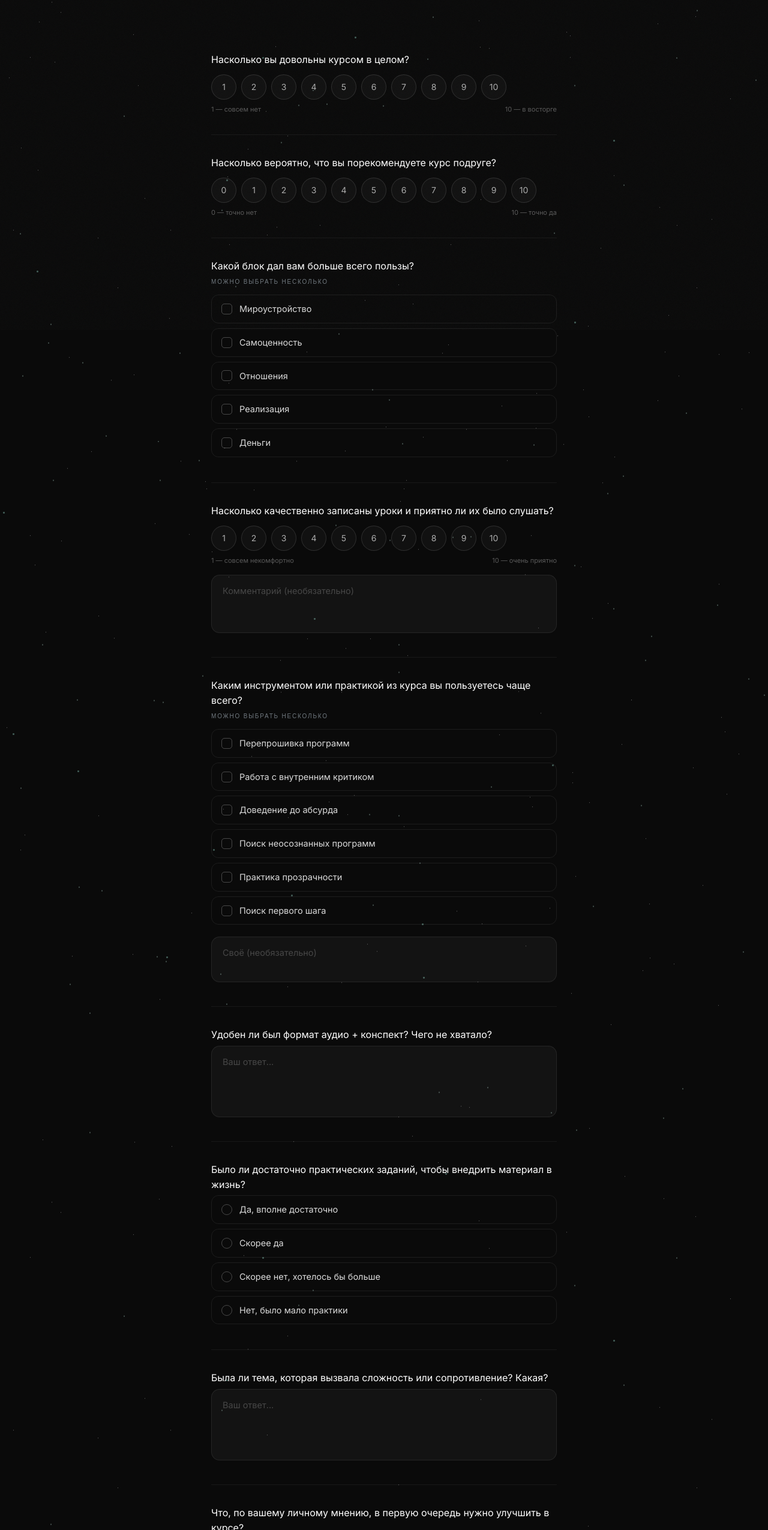
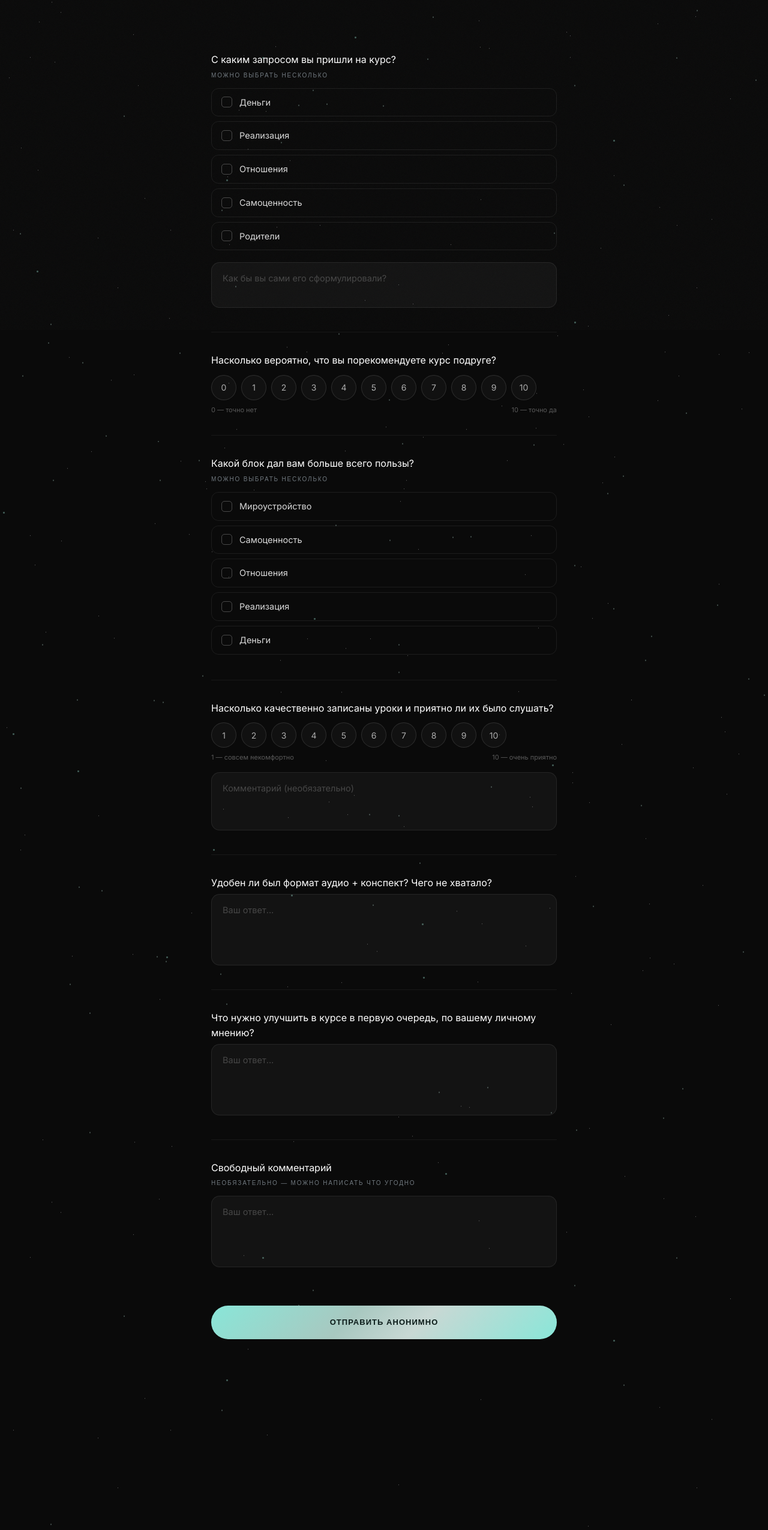
Before and after one commit to silverwind33/silverwind-site, a website: page otzyv-kursa.html in a window 1280 px wide. Shown: the part 250-2800 px from the top of the page at 60% size. After the commit the page ends 2610 px from the top, so only its background shows below. Drawn offline with nearby package versions, Linux system fonts and the light colour scheme; a web font is replaced by a local one.

Commit message:
Survey: add intake-request question, remove satisfaction/tools/practice/difficulty questions

```diff
--- a/otzyv-kursa.html
+++ b/otzyv-kursa.html
@@ -120,9 +120,16 @@
             <form id="surveyForm" class="enter e3 flex flex-col">
 
                 <div class="q">
-                    <p class="q-label">Насколько вы довольны курсом в целом?</p>
-                    <div class="pills" data-group="q1"></div>
-                    <div class="scale-caps"><span>1 — совсем нет</span><span>10 — в восторге</span></div>
+                    <p class="q-label">С каким запросом вы пришли на курс?</p>
+                    <span class="q-hint">можно выбрать несколько</span>
+                    <div id="q0group">
+                        <label class="choice-row" data-value="Деньги"><span class="choice-mark"><svg width="11" height="11" viewBox="0 0 12 12" fill="none"><polyline points="2,6 5,9 10,3" stroke="#89E6D8" stroke-width="1.8" stroke-linecap="round" stroke-linejoin="round"/></svg></span><span class="choice-text">Деньги</span></label>
+                        <label class="choice-row" data-value="Реализация"><span class="choice-mark"><svg width="11" height="11" viewBox="0 0 12 12" fill="none"><polyline points="2,6 5,9 10,3" stroke="#89E6D8" stroke-width="1.8" stroke-linecap="round" stroke-linejoin="round"/></svg></span><span class="choice-text">Реализация</span></label>
+                        <label class="choice-row" data-value="Отношения"><span class="choice-mark"><svg width="11" height="11" viewBox="0 0 12 12" fill="none"><polyline points="2,6 5,9 10,3" stroke="#89E6D8" stroke-width="1.8" stroke-linecap="round" stroke-linejoin="round"/></svg></span><span class="choice-text">Отношения</span></label>
+                        <label class="choice-row" data-value="Самоценность"><span class="choice-mark"><svg width="11" height="11" viewBox="0 0 12 12" fill="none"><polyline points="2,6 5,9 10,3" stroke="#89E6D8" stroke-width="1.8" stroke-linecap="round" stroke-linejoin="round"/></svg></span><span class="choice-text">Самоценность</span></label>
+                        <label class="choice-row" data-value="Родители"><span class="choice-mark"><svg width="11" height="11" viewBox="0 0 12 12" fill="none"><polyline points="2,6 5,9 10,3" stroke="#89E6D8" stroke-width="1.8" stroke-linecap="round" stroke-linejoin="round"/></svg></span><span class="choice-text">Родители</span></label>
+                    </div>
+                    <textarea class="form-field mt-3" data-field="q0other" rows="2" placeholder="Как бы вы сами его сформулировали?"></textarea>
                 </div>
 
                 <div class="q">
@@ -151,41 +158,12 @@
                 </div>
 
                 <div class="q">
-                    <p class="q-label">Каким инструментом или практикой из курса вы пользуетесь чаще всего?</p>
-                    <span class="q-hint">можно выбрать несколько</span>
-                    <div id="q6group">
-                        <label class="choice-row" data-value="Перепрошивка программ"><span class="choice-mark"><svg width="11" height="11" viewBox="0 0 12 12" fill="none"><polyline points="2,6 5,9 10,3" stroke="#89E6D8" stroke-width="1.8" stroke-linecap="round" stroke-linejoin="round"/></svg></span><span class="choice-text">Перепрошивка программ</span></label>
-                        <label class="choice-row" data-value="Работа с внутренним критиком"><span class="choice-mark"><svg width="11" height="11" viewBox="0 0 12 12" fill="none"><polyline points="2,6 5,9 10,3" stroke="#89E6D8" stroke-width="1.8" stroke-linecap="round" stroke-linejoin="round"/></svg></span><span class="choice-text">Работа с внутренним критиком</span></label>
-                        <label class="choice-row" data-value="Доведение до абсурда"><span class="choice-mark"><svg width="11" height="11" viewBox="0 0 12 12" fill="none"><polyline points="2,6 5,9 10,3" stroke="#89E6D8" stroke-width="1.8" stroke-linecap="round" stroke-linejoin="round"/></svg></span><span class="choice-text">Доведение до абсурда</span></label>
-                        <label class="choice-row" data-value="Поиск неосознанных программ"><span class="choice-mark"><svg width="11" height="11" viewBox="0 0 12 12" fill="none"><polyline points="2,6 5,9 10,3" stroke="#89E6D8" stroke-width="1.8" stroke-linecap="round" stroke-linejoin="round"/></svg></span><span class="choice-text">Поиск неосознанных программ</span></label>
-                        <label class="choice-row" data-value="Практика прозрачности"><span class="choice-mark"><svg width="11" height="11" viewBox="0 0 12 12" fill="none"><polyline points="2,6 5,9 10,3" stroke="#89E6D8" stroke-width="1.8" stroke-linecap="round" stroke-linejoin="round"/></svg></span><span class="choice-text">Практика прозрачности</span></label>
-                        <label class="choice-row" data-value="Поиск первого шага"><span class="choice-mark"><svg width="11" height="11" viewBox="0 0 12 12" fill="none"><polyline points="2,6 5,9 10,3" stroke="#89E6D8" stroke-width="1.8" stroke-linecap="round" stroke-linejoin="round"/></svg></span><span class="choice-text">Поиск первого шага</span></label>
-                    </div>
-                    <textarea class="form-field mt-3" data-field="q6other" rows="2" placeholder="Своё (необязательно)"></textarea>
-                </div>
-
-                <div class="q">
                     <p class="q-label">Удобен ли был формат аудио + конспект? Чего не хватало?</p>
                     <textarea class="form-field" data-field="q8" rows="4" placeholder="Ваш ответ..."></textarea>
                 </div>
 
                 <div class="q">
-                    <p class="q-label">Было ли достаточно практических заданий, чтобы внедрить материал в жизнь?</p>
-                    <div id="q9group">
-                        <label class="choice-row radio" data-value="Да, вполне достаточно"><span class="choice-mark"><svg width="9" height="9" viewBox="0 0 12 12" fill="none"><circle cx="6" cy="6" r="4" fill="#89E6D8"/></svg></span><span class="choice-text">Да, вполне достаточно</span></label>
-                        <label class="choice-row radio" data-value="Скорее да"><span class="choice-mark"><svg width="9" height="9" viewBox="0 0 12 12" fill="none"><circle cx="6" cy="6" r="4" fill="#89E6D8"/></svg></span><span class="choice-text">Скорее да</span></label>
-                        <label class="choice-row radio" data-value="Скорее нет, хотелось бы больше"><span class="choice-mark"><svg width="9" height="9" viewBox="0 0 12 12" fill="none"><circle cx="6" cy="6" r="4" fill="#89E6D8"/></svg></span><span class="choice-text">Скорее нет, хотелось бы больше</span></label>
-                        <label class="choice-row radio" data-value="Нет, было мало практики"><span class="choice-mark"><svg width="9" height="9" viewBox="0 0 12 12" fill="none"><circle cx="6" cy="6" r="4" fill="#89E6D8"/></svg></span><span class="choice-text">Нет, было мало практики</span></label>
-                    </div>
-                </div>
-
-                <div class="q">
-                    <p class="q-label">Была ли тема, которая вызвала сложность или сопротивление? Какая?</p>
-                    <textarea class="form-field" data-field="q10" rows="4" placeholder="Ваш ответ..."></textarea>
-                </div>
-
-                <div class="q">
-                    <p class="q-label">Что, по вашему личному мнению, в первую очередь нужно улучшить в курсе?</p>
+                    <p class="q-label">Что нужно улучшить в курсе в первую очередь, по вашему личному мнению?</p>
                     <textarea class="form-field" data-field="q12" rows="4" placeholder="Ваш ответ..."></textarea>
                 </div>
 
@@ -246,7 +224,7 @@
     });
 
     // Мультивыбор (чекбоксы)
-    document.querySelectorAll('#q3group .choice-row, #q6group .choice-row').forEach(function(row){
+    document.querySelectorAll('#q3group .choice-row, #q0group .choice-row').forEach(function(row){
         row.addEventListener('click', function(){ row.classList.toggle('checked'); });
     });
 
@@ -271,9 +249,9 @@
         document.querySelectorAll('#q3group .choice-row.checked').forEach(function(r){ q3.push(r.dataset.value); });
         data.q3 = q3.join(', ');
 
-        var q6 = [];
-        document.querySelectorAll('#q6group .choice-row.checked').forEach(function(r){ q6.push(r.dataset.value); });
-        data.q6 = q6.join(', ');
+        var q0 = [];
+        document.querySelectorAll('#q0group .choice-row.checked').forEach(function(r){ q0.push(r.dataset.value); });
+        data.q0 = q0.join(', ');
 
         document.querySelectorAll('textarea[data-field]').forEach(function(t){
             data[t.dataset.field] = t.value.trim();
```
